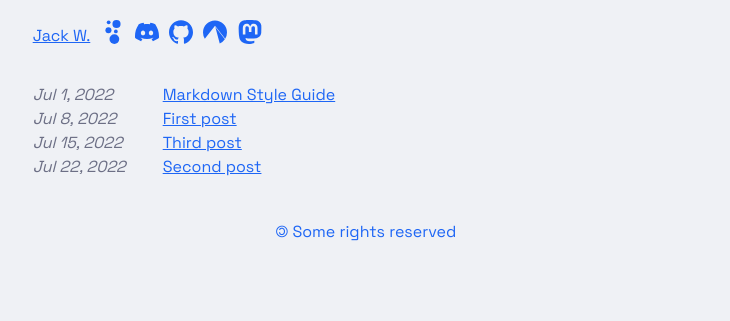
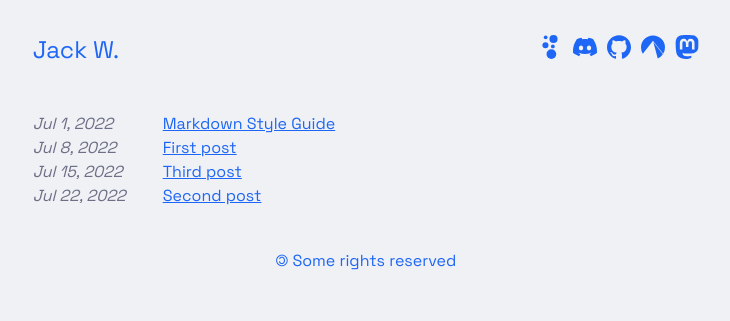
Before and after one commit to Jack5079/Jack5079, an Astro site: page / in a window 1280 px wide. Shown: the whole page, without its empty margins (274-1004 px from the left). Built offline with nearby package versions, Linux system fonts and the light colour scheme; Astro itself is replaced by a stand-in of ours.

Commit message:
fix: :lipstick: aaand i forgot out that css selector

```diff
--- a/src/components/Header.astro
+++ b/src/components/Header.astro
@@ -67,7 +67,7 @@
 		gap: 1ch;
 	}
 
-	.u-author {
+	.p-name {
 		margin: 0.5em 0;
 		font-size: 1.5em;
 		text-decoration: none;
```
